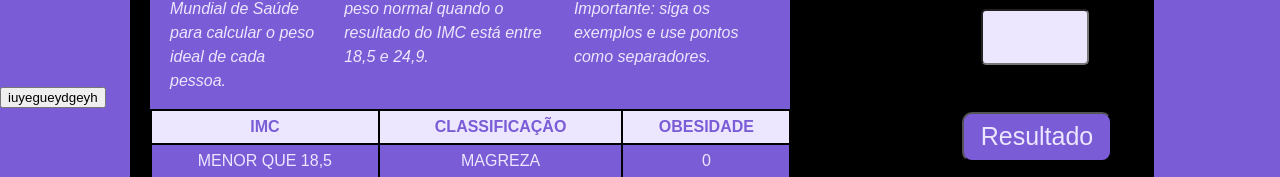
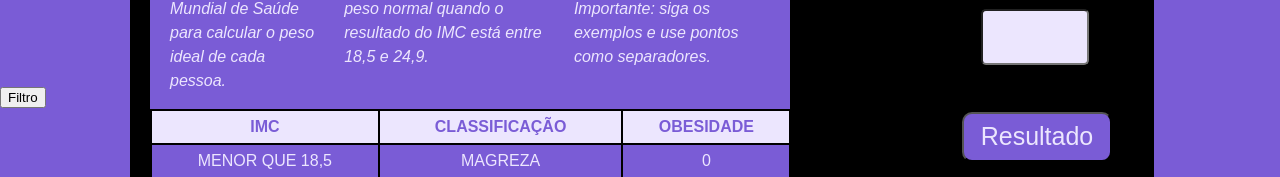
Before and after one commit to HederAlves/Vue-IMC, a Vue app: page / in a window 1280 px wide. Shown: the part 273-450 px from the top of the page. Built offline with nearby package versions, Linux system fonts and the light colour scheme.

Commit message:
Update
Change name button

```diff
--- a/src/App.vue
+++ b/src/App.vue
@@ -3,7 +3,7 @@
     <h1>{{ titulo }}</h1>
     <Header/>
     <Tabela :list="listaDeTarefas" />
-  <button @click="filtro()">iuyegueydgeyh</button>
+  <button @click="filtro()">Filtro</button>
      <!-- evento.SectionUser<button @click='filtro'>Teste</button>-->
     <SectionUser :estado="this"/>
     <!-- pegar o evento SectionUser e disparar uma função(filtro) parâmetro resultado. -->
@@ -64,13 +64,13 @@ export default {
     filtro() {
       console.log(this.resultado)
       const novaLista = this.listaDeTarefas.filter(() => {
-         if (this.resultado >= 18) {
+         if (this.resultado < 18.5) {
             return true
          } else {
            return false
          }
        })
-      this.listaDeTarefas = novaLista.splice(3,1)
+      this.listaDeTarefas = novaLista.splice(0,1)
     }
   }
 }
```
